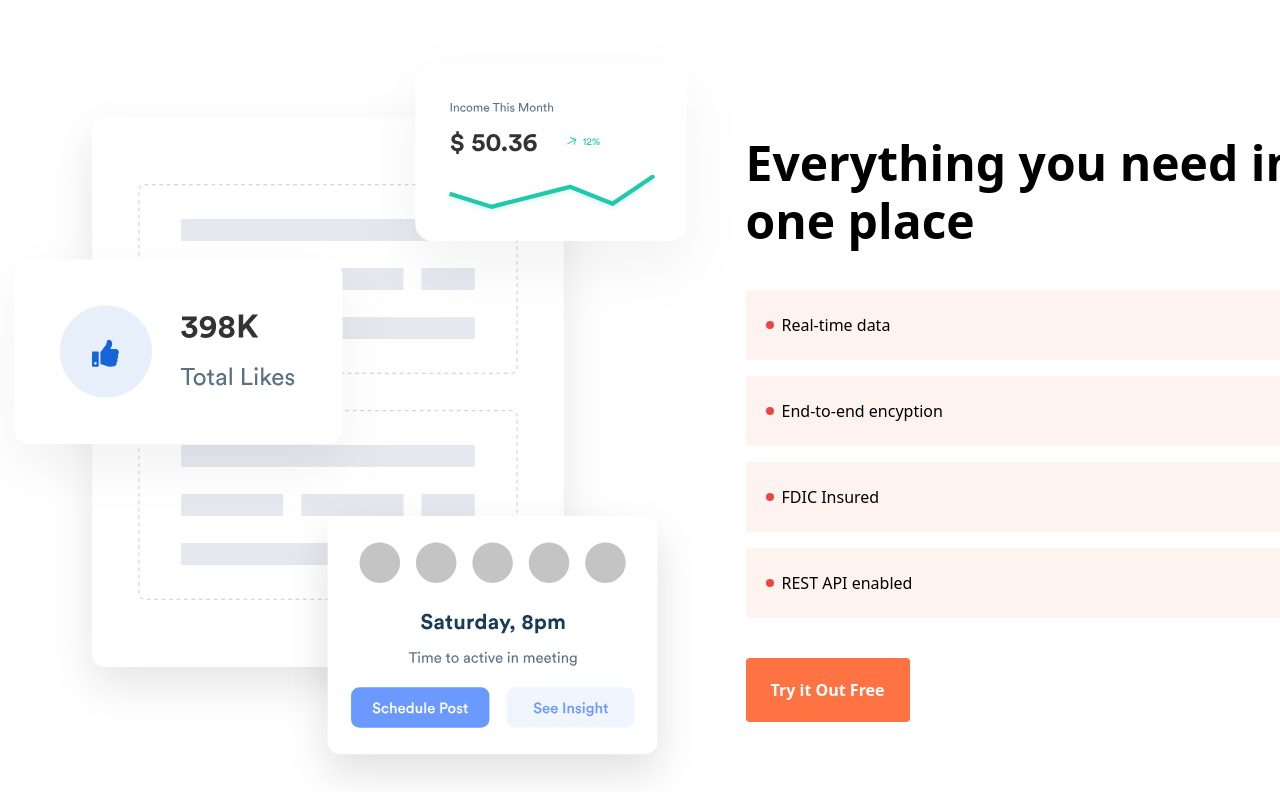
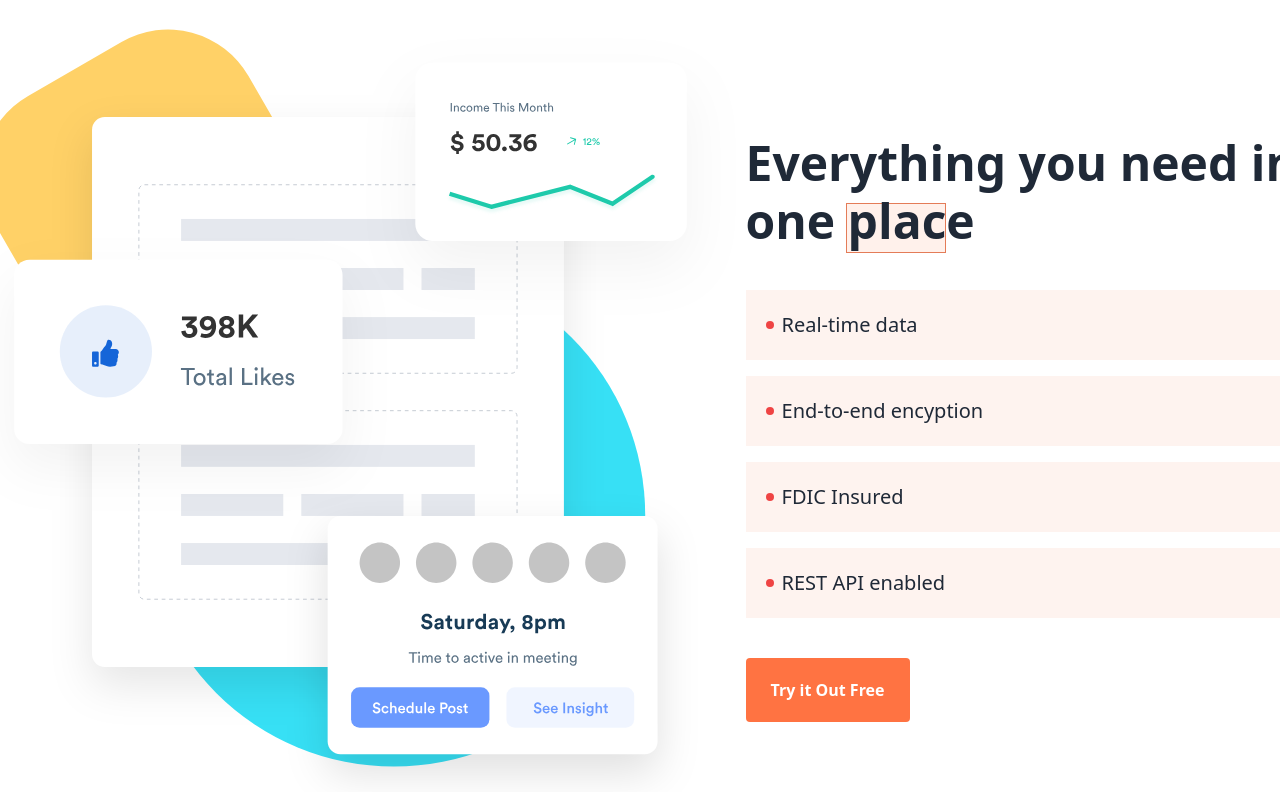
Before and after one commit to Binwaran/mini-project-service-monitor, a plain HTML site: page index.html in a window 1280 px wide. Shown: the top 792 px of the page. Drawn offline with nearby package versions, Linux system fonts and the light colour scheme; files whose address does not match are found by name; a web font is replaced by a local one.

Commit message:
feat:add images

```diff
--- a/index.html
+++ b/index.html
@@ -25,14 +25,17 @@
 
 
     <!-- section-box -->
-    <section class="flex flex-col justify-center sm:flex-row max-[375px]:w-[375px] max-[375px]:h-[953px] overflow-x-hidden ">
+    <section  class="flex flex-col justify-center sm:flex-row max-[375px]:w-[375px] max-[375px]:h-[953px] overflow-x-hidden ">
         <!-- content-box -->
             <div class="w-[1564px] h-[865.98px] flex flex-col items-center justify-center sm:flex-row sm:justify-center max-[375px]:w-[377px] max-[375px]:h-[953px] ">
                 <!-- graphic-box-1642 -->
-                <div class="w-[785.02px] h-[807.09px] max-[375px]:w-[351px] max-[375px]:h-[360px] max-[375px]:items-center max-[375px]:justify-center">
+                <div class="w-[785.02px] h-[807.09px] max-[375px]:w-[351px] max-[375px]:h-[360px] max-[375px]:items-center max-[375px]:justify-center relative">
                     <img src="./images/Group 1642.svg" alt="graphic-card">
                     <img src="C:\Users\passa\Desktop\Hack-hours\miniproject\images\Rectangle 738.svg" alt="">
 
+                    <img src="images/Rectangle 738.svg" alt="Rectangle 738" class="absolute top-[0] left-[20px] z-[-1] max-[375px]:w-[50%] max-[375px]:z-[-1]  max-[375px]:top-[-10px] max-[375px]:left-[15px] ">
+                    <img src="images/Rectangle 739.svg" alt="rectangle 739"class="absolute bottom-[70px] right-[100px] z-[-1] max-[375px]:w-[50%] max-[375px]:z-[-1] max-[375px]:abosolute
+                    max-[375px]:top-[150px] max-[375px]:right-[50px]">
 
 
                 </div>
@@ -40,31 +43,34 @@
 
             <!-- text-box -->
             <div class="w-[574px] h-[598px] flex flex-col gap-[40px] max-[375px]:w-[327px] max-[375px]:h-[514px] max-[375px]:flex-col">
-                <div class="w-[574px] h-[116px] font-circular font-black text-[48px] leading-[58px] tracking-[0%] max-[375px]:w-[240px] max-[375px]:h-[80px] max-[375px]:flex  max-[375px]:p-5 max-[375px]:font-extrabold max-[375px]:text-xl  max-[375px]:leading-8  max-[375px]:tracking-normal ">Everything you need in one place</div>
+                <div class="w-[574px] h-[116px] font-circular font-black text-[48px] leading-[58px] tracking-[0%] max-[375px]:w-[240px] max-[375px]:h-[80px] max-[375px]:flex  max-[375px]:p-5 max-[375px]:font-extrabold max-[375px]:text-xl  max-[375px]:leading-8  max-[375px]:tracking-normal text-[#1F2937] relative">
+                    Everything you need in one place
+                    <div class="bg-[#FFE3D8] bg-opacity-50 z-[-1] w-[100px] h-[50px] absolute top-[69px] left-[100px] border-[1px] border-[#E47C58] max-[375px]:w-[45px] max-[375px]:h-[25px] max-[375px]:top-[58px] max-[375px]:left-[135px] "></div>
+                </div>
 
                 <div class="w-[574px] h-[328px] flex flex-col justify-between max-[375px]:w-[327px] max-[375px]:h-[514px] max-[375px]:flex max-[375px]:pl-5">
 
                     <div class="w-[574px] h-[70px] bg-[#FEF3EF] flex  items-center justify-between
                     max-[375px]:w-[300px] max-[375px]:h-[70px] max-[375px]:mr-[20px]">
-                        <p class="relative pl-4 before:absolute before:top-1/2 before:left-0 before:w-2 before:h-2 before:bg-red-500 before:rounded-full before:-translate-y-1/2 ml-[20px]">Real-time data</p>
+                        <p class="relative pl-4 before:absolute before:top-1/2 before:left-0 before:w-2 before:h-2 before:bg-red-500 before:rounded-full before:-translate-y-1/2 ml-[20px] font-sans font-medium text-[20px] leading-[32px] tracking-[0px] text-[#1F2937] ">Real-time data</p>
                         <svg width="20" height="21" viewBox="0 0 20 21" fill="none" xmlns="http://www.w3.org/2000/svg" class="mr-[20px]">
                             <path fill-rule="evenodd" clip-rule="evenodd" d="M3.0893 11.5312C2.7565 11.4854 2.5 11.1958 2.5 10.8456C2.5 10.4634 2.80526 10.1536 3.18182 10.1536L15.1666 10.1536L10.8372 5.77767L10.7711 5.70021C10.5725 5.42974 10.5937 5.0453 10.8352 4.79914C11.101 4.52836 11.5327 4.52745 11.7995 4.79711L17.2898 10.3458C17.3225 10.3776 17.3521 10.4127 17.378 10.4505C17.5639 10.7207 17.5377 11.0955 17.2994 11.3362L11.7994 16.8938L11.7228 16.9607C11.4555 17.1611 11.0767 17.1379 10.8352 16.8917C10.5695 16.6209 10.5704 16.1828 10.8373 15.9132L15.1677 11.5375L3.18182 11.5375L3.0893 11.5312Z" fill="#3B3B3B"/>
                             </svg>
                     </div>
                     <div class="w-[574px] h-[70px] bg-[#FEF3EF] flex  items-center justify-between max-[375px]:w-[300px] max-[375px]:h-[70px]">
-                        <p class="relative pl-4 before:absolute before:top-1/2 before:left-0 before:w-2 before:h-2 before:bg-red-500 before:rounded-full before:-translate-y-1/2 ml-[20px]">End-to-end encyption</p>
+                        <p class="relative pl-4 before:absolute before:top-1/2 before:left-0 before:w-2 before:h-2 before:bg-red-500 before:rounded-full before:-translate-y-1/2 ml-[20px] font-sans font-medium text-[20px] leading-[32px] tracking-[0px] text-[#1F2937] ">End-to-end encyption</p>
                         <svg width="20" height="21" viewBox="0 0 20 21" fill="none" xmlns="http://www.w3.org/2000/svg" class="mr-[20px]">
                             <path fill-rule="evenodd" clip-rule="evenodd" d="M3.0893 11.5312C2.7565 11.4854 2.5 11.1958 2.5 10.8456C2.5 10.4634 2.80526 10.1536 3.18182 10.1536L15.1666 10.1536L10.8372 5.77767L10.7711 5.70021C10.5725 5.42974 10.5937 5.0453 10.8352 4.79914C11.101 4.52836 11.5327 4.52745 11.7995 4.79711L17.2898 10.3458C17.3225 10.3776 17.3521 10.4127 17.378 10.4505C17.5639 10.7207 17.5377 11.0955 17.2994 11.3362L11.7994 16.8938L11.7228 16.9607C11.4555 17.1611 11.0767 17.1379 10.8352 16.8917C10.5695 16.6209 10.5704 16.1828 10.8373 15.9132L15.1677 11.5375L3.18182 11.5375L3.0893 11.5312Z" fill="#3B3B3B"/>
                             </svg>
                     </div>
                     <div class="w-[574px] h-[70px] bg-[#FEF3EF] flex  items-center justify-between max-[375px]:w-[300px] max-[375px]:h-[70px]">
-                        <p class="relative pl-4 before:absolute before:top-1/2 before:left-0 before:w-2 before:h-2 before:bg-red-500 before:rounded-full before:-translate-y-1/2 ml-[20px]">FDIC Insured</p>
+                        <p class="relative pl-4 before:absolute before:top-1/2 before:left-0 before:w-2 before:h-2 before:bg-red-500 before:rounded-full before:-translate-y-1/2 ml-[20px]  font-sans font-medium text-[20px] leading-[32px] tracking-[0px] text-[#1F2937] ">FDIC Insured</p>
                         <svg width="20" height="21" viewBox="0 0 20 21" fill="none" xmlns="http://www.w3.org/2000/svg" class="mr-[20px]">
                             <path fill-rule="evenodd" clip-rule="evenodd" d="M3.0893 11.5312C2.7565 11.4854 2.5 11.1958 2.5 10.8456C2.5 10.4634 2.80526 10.1536 3.18182 10.1536L15.1666 10.1536L10.8372 5.77767L10.7711 5.70021C10.5725 5.42974 10.5937 5.0453 10.8352 4.79914C11.101 4.52836 11.5327 4.52745 11.7995 4.79711L17.2898 10.3458C17.3225 10.3776 17.3521 10.4127 17.378 10.4505C17.5639 10.7207 17.5377 11.0955 17.2994 11.3362L11.7994 16.8938L11.7228 16.9607C11.4555 17.1611 11.0767 17.1379 10.8352 16.8917C10.5695 16.6209 10.5704 16.1828 10.8373 15.9132L15.1677 11.5375L3.18182 11.5375L3.0893 11.5312Z" fill="#3B3B3B"/>
                             </svg>
                     </div>
                     <div class="w-[574px] h-[70px] bg-[#FEF3EF] flex items-center justify-between max-[375px]:w-[300px] max-[375px]:h-[70px]">
-                        <p class="relative pl-4 before:absolute before:top-1/2 before:left-0 before:w-2 before:h-2 before:bg-red-500 before:rounded-full before:-translate-y-1/2 ml-[20px] flex ">
+                        <p class="relative pl-4 before:absolute before:top-1/2 before:left-0 before:w-2 before:h-2 before:bg-red-500 before:rounded-full before:-translate-y-1/2 ml-[20px]  font-sans font-medium text-[20px] leading-[32px] tracking-[0px] flex text-[#1F2937] ">
                             REST API enabled
                           </p>
                           <svg width="20" height="21" viewBox="0 0 20 21" fill="none" xmlns="http://www.w3.org/2000/svg" class="mr-[20px]">
@@ -73,7 +79,7 @@
                     </div>
                 </div>
 
-                <button input type="button" class=" w-[164px] h-[64px] rounded-[4px] bg-[#FF7342] text-white font-[DM Sans] font-bold text-[16px] leading-[20.83px] max-[375px]:w-[130px] max-[375px]:h-[64px] max-[375px]:rounded-[4px] max-[375px]:ml-5 max-[375px]:font-sans max-[375px]:font-bold max-[375px]:text-sm max-[375px]:leading-[20.83px] max-[375px]:tracking-normal ">
+                <button  onclick="window.location.href='https://www.techupth.com/';" input type="button" class=" w-[164px] h-[64px] rounded-[4px] bg-[#FF7342] text-white font-[DM Sans] font-bold text-[16px] leading-[20.83px] max-[375px]:w-[130px] max-[375px]:h-[64px] max-[375px]:rounded-[4px] max-[375px]:ml-5 max-[375px]:font-sans max-[375px]:font-bold max-[375px]:text-sm max-[375px]:leading-[20.83px] max-[375px]:tracking-normal ">
                     Try it Out Free
                 </button>
             </div>
```
Also changed, not shown: images/Arrow - Left.svg (added), images/Ellipse 980.svg (added), images/Rectangle 738.svg (added), images/Rectangle 739.svg (added).
